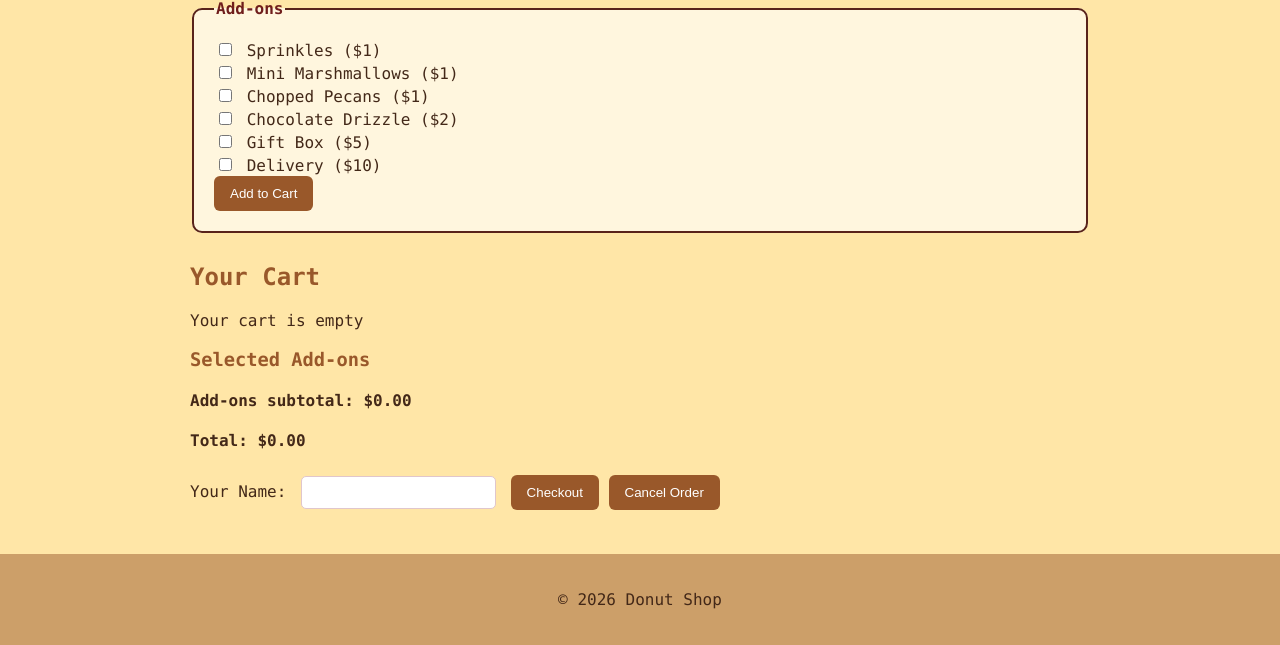
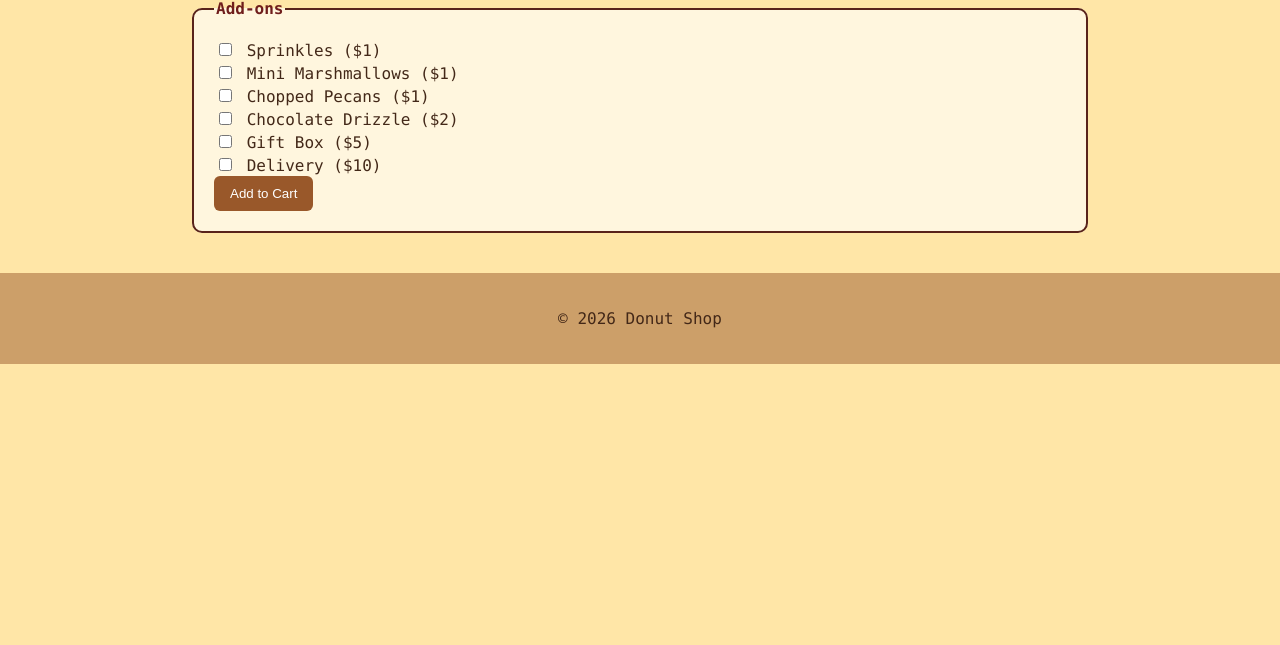
Before and after one commit to st25034/CSC2-flask-internal, a Flask app: page / in a window 1280 px wide. Shown: the part 1743-2388 px from the top of the page. After the commit the page ends 2107 px from the top, so only its background shows below. Run offline with Flask 3, Linux system fonts and the light colour scheme.

Commit message:
moved cart display to cart page and added out-of-stock functionality

```diff
--- a/templates/index.html
+++ b/templates/index.html
@@ -17,15 +17,27 @@
             <form action="{{ url_for('add_to_cart') }}" method="post">
                 <input type="hidden" name="donut" value="{{ donut }}">
 
+            {% if details['stock'] > 0 %}
                 <label for="quantity-{{ loop.index }}">Quantity:</label>
                 <input type="number"
-                       name="quantity"
-                       id="quantity-{{ loop.index }}"
-                       value="1"
-                       min="1"
-                       max="{{ details['stock'] }}">
+                    name="quantity"
+                    id="quantity-{{ loop.index }}"
+                    value="1"
+                    min="1"
+                    max="{{ details['stock'] }}">
 
                 <button type="submit">Add to Cart</button>
+            {% else %}
+                <p>Out of stock</p>
+                <label for="quantity-{{ loop.index }}">Quantity:</label>
+                <input type="number"
+                    id="quantity-{{ loop.index }}"
+                    value="0"
+                    disabled>
+
+                <button type="button" disabled>Out of Stock</button>
+            {% endif %}
+
             </form>
         </div>
     {% endfor %}
@@ -52,51 +64,4 @@
         </ul>
     {% endif %}
 {% endwith %}
-
-<h2>Your Cart</h2>
-{% if cart %}
-    <ul>
-        {% for item, details in cart.items()%}
-            <li>{{ item }}: {{ '%.2f' % details ['quantity'] }} x
-                                        ${{ details['price'] }}
-                = ${{ details ['quantity'] * details ['price'] }}
-                <a href="{{ url_for('remove_from_cart', item=item) }}">[Remove]</a>
-            </li>
-        {% endfor %}
-    </ul>
-
-    <h4>Donuts subtotal: ${{ '%.2f' % donut_subtotal }}</h4>
-
-{% else %}
-    <p>Your cart is empty</p>
-{% endif %}
-
-<h3>Selected Add-ons</h3>
-
-{% if selected_addons %}
-    <ul>
-        {% for addon, price in selected_addons.items() %}
-            <li>{{ addon }} - ${{ '%.2f' % price }}</li>
-        {% endfor %}
-    </ul>
-{% endif %}
-
-<h4>Add-ons subtotal: ${{ '%.2f' % addon_subtotal }}</h4>
-
-{% if discount_applied %}
-    <h4>Discount (10%): -${{ '%.2f' % ((donut_subtotal + addon_subtotal) - total) }}</h4>
-{% endif %}
-
-<h4>Total: ${{ '%.2f' % total }}</h4>
-
-<form action="{{ url_for('checkout') }}" method="post">
-    <label for="customer_name_checkout">Your Name:</label>
-    <input type="text" name="customer_name" id="customer_name_checkout" required>
-
-    <button type="submit">Checkout</button>
-
-    <button type="submit" formaction="{{ url_for('cancel_order') }}"
-        onclick="return confirm('Are you sure you want to cancel your order?')">Cancel Order</button>
-</form>
-
 {% endblock %}
```
